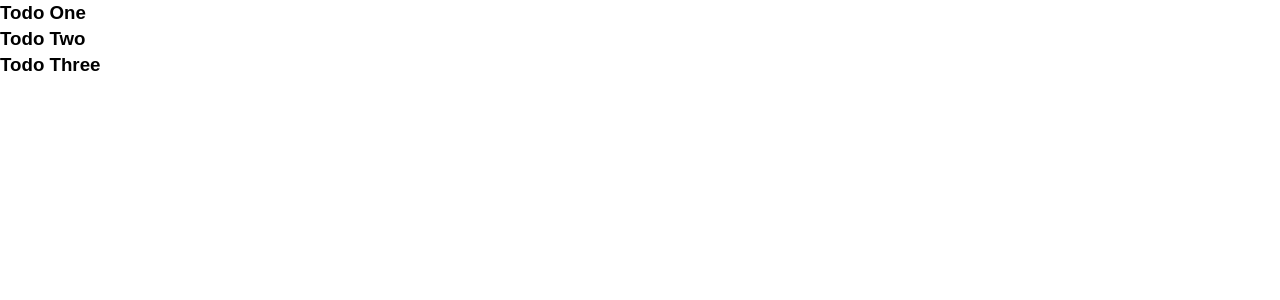
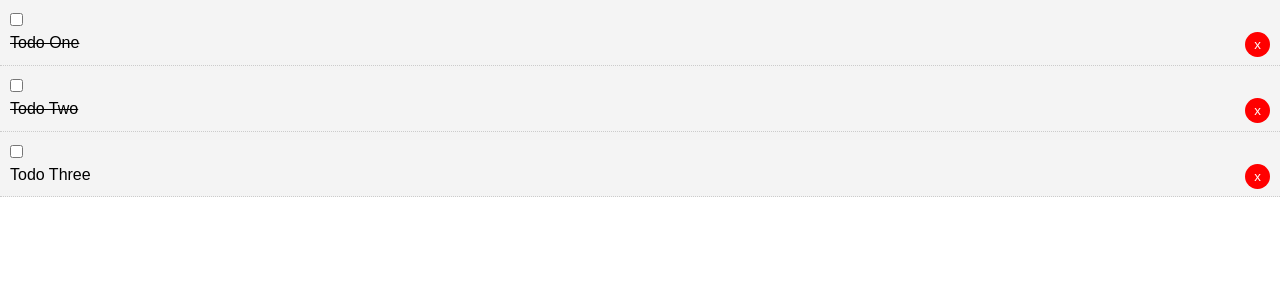
Before and after one commit to CivanErbay/vuePractice, a Vue app: page / in a window 1280 px wide. Shown: the top 300 px of the page. Built offline with nearby package versions, Linux system fonts and the light colour scheme.

Commit message:
Add delete Todo method

```diff
--- a/src/App.vue
+++ b/src/App.vue
@@ -1,6 +1,6 @@
 <template>
   <div id="app">
-    <Todos v-bind:todos="todos"/> <!-- second "todos" is referring to the todos in the data() -->
+    <Todos v-bind:todos="todos" v-on:del-todo="deleteTodo"/> <!-- second "todos" is referring to the todos in the data() -v-on is waiting for del-todo from children -->
   </div>
 </template>
 
@@ -20,7 +20,7 @@ export default {
        {
          id: 1,
          title: "Todo One",
-         completed: false
+         completed: true
        },{
          id: 2,
          title: "Todo Two",
@@ -33,6 +33,11 @@ export default {
      ]
     };
   },
+  methods: {
+    deleteTodo(id) {
+      this.todos = this.todos.filter(todo => todo.id !== id); //gives back all the todos where the id is NOT the one, which is clicked --> returns an array of todos except the clicked one
+    }
+  }
 };
 </script>
 
--- /dev/null
+++ b/src/components/TodoItem.vue
@@ -0,0 +1,42 @@
+<template>
+  <div class="todo-item" v-bind:class="{'is-complete':todo.completed}">
+    <!-- here we are binding the class 'is-complete' to the todo.completed property. Class is used if todo.completed is true -->
+    <input type="checkbox" v-on:change="markComplete" />
+    <p>
+      {{todo.title}}
+      <button @click="$emit('del-todo', todo.id)" class="del">x</button>
+    </p>
+  </div>
+</template>
+
+<script>
+export default {
+  name: "TodoItem",
+  props: ["todo"],
+  methods: {
+    markComplete() {
+      this.todo.completed = !this.todo.completed;
+    },
+  },
+};
+</script>
+
+<style scoped>
+.todo-item {
+  background: #f4f4f4;
+  padding: 10px;
+  border-bottom: 1px #ccc dotted;
+}
+.is-complete {
+  text-decoration: line-through;
+}
+.del {
+  background: #ff0000;
+  color: #fff;
+  border: none;
+  padding: 5px 9px;
+  border-radius: 50%;
+  cursor: pointer;
+  float: right;
+}
+</style>
--- a/src/components/Todos.vue
+++ b/src/components/Todos.vue
@@ -1,14 +1,19 @@
 <template>
     <div>
-        <div v-for="todo in todos" :key="todo.id"> <!-- :key property is necessary to bind iterations -->
-            <h3>{{todo.title}}</h3>
+        <div v-for="todo in todos" v-bind:key="todo.id"> <!-- :key property is necessary to bind iterations -->
+            <TodoItem v-bind:todo="todo" v-on:del-todo="$emit('del-todo', todo.id)" />
         </div>
     </div>
 </template>
 
 <script>
+import TodoItem from './TodoItem'
+
 export default {
     name: "Todos", //component Name which will be used for Export
+    components: {
+        TodoItem
+    },
     props: ["todos"]
 }
 </script>
```
